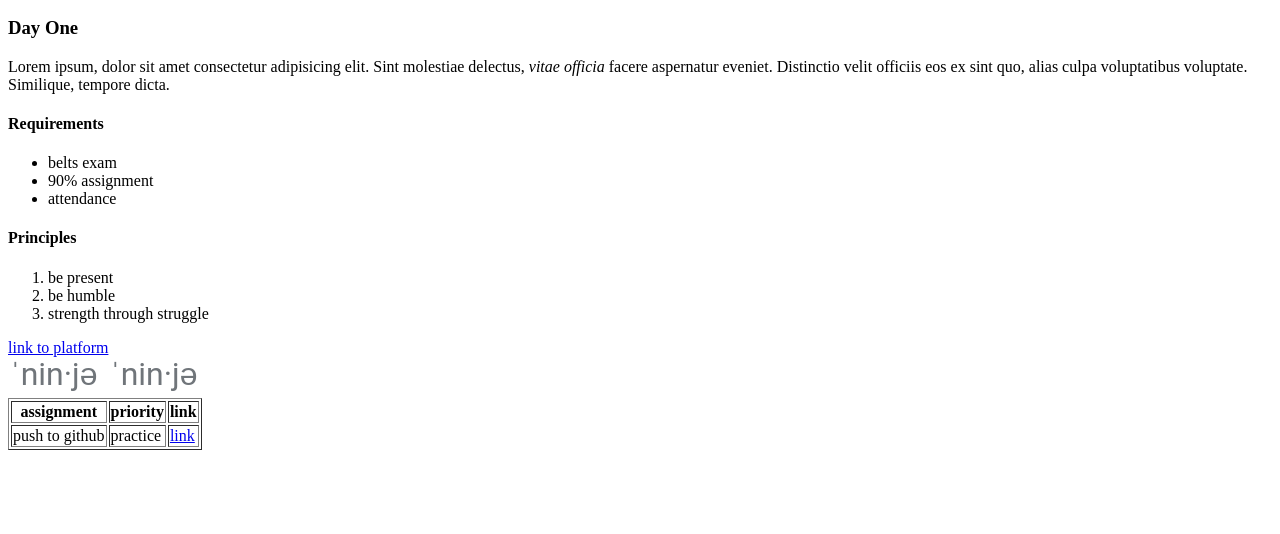
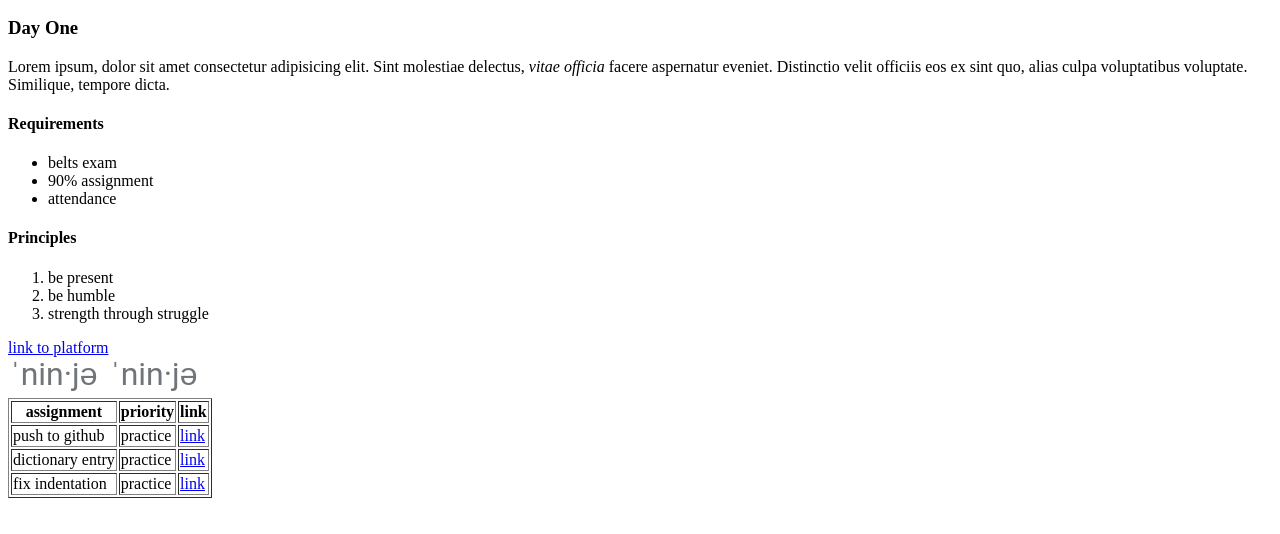
Before and after one commit to tmax818/web_fund_july23, a plain HTML site: page index.html in a window 1280 px wide. Shown: the part 110-644 px from the top of the page. Drawn offline with Linux system fonts and the light colour scheme.

Commit message:
fin table demo

```diff
--- a/index.html
+++ b/index.html
@@ -51,7 +51,24 @@
                 <td>push to github</td>
                 <td>practice</td>
                 <td>
-                    <a href="https://login.codingdojo.com/m/201/7499/53122" target="_blank" rel="noopener noreferrer">link</a>
+                    <a href="https://login.codingdojo.com/m/201/7499/53122" target="_blank"
+                        rel="noopener noreferrer">link</a>
+                </td>
+            </tr>
+            <tr>
+                <td>dictionary entry</td>
+                <td>practice</td>
+                <td>
+                    <a href="https://login.codingdojo.com/m/201/7500/53128" target="_blank"
+                        rel="noopener noreferrer">link</a>
+                </td>
+            </tr>
+            <tr>
+                <td>fix indentation</td>
+                <td>practice</td>
+                <td>
+                    <a href="https://login.codingdojo.com/m/201/7500/53127" target="_blank"
+                        rel="noopener noreferrer">link</a>
                 </td>
             </tr>
         </table>
```
